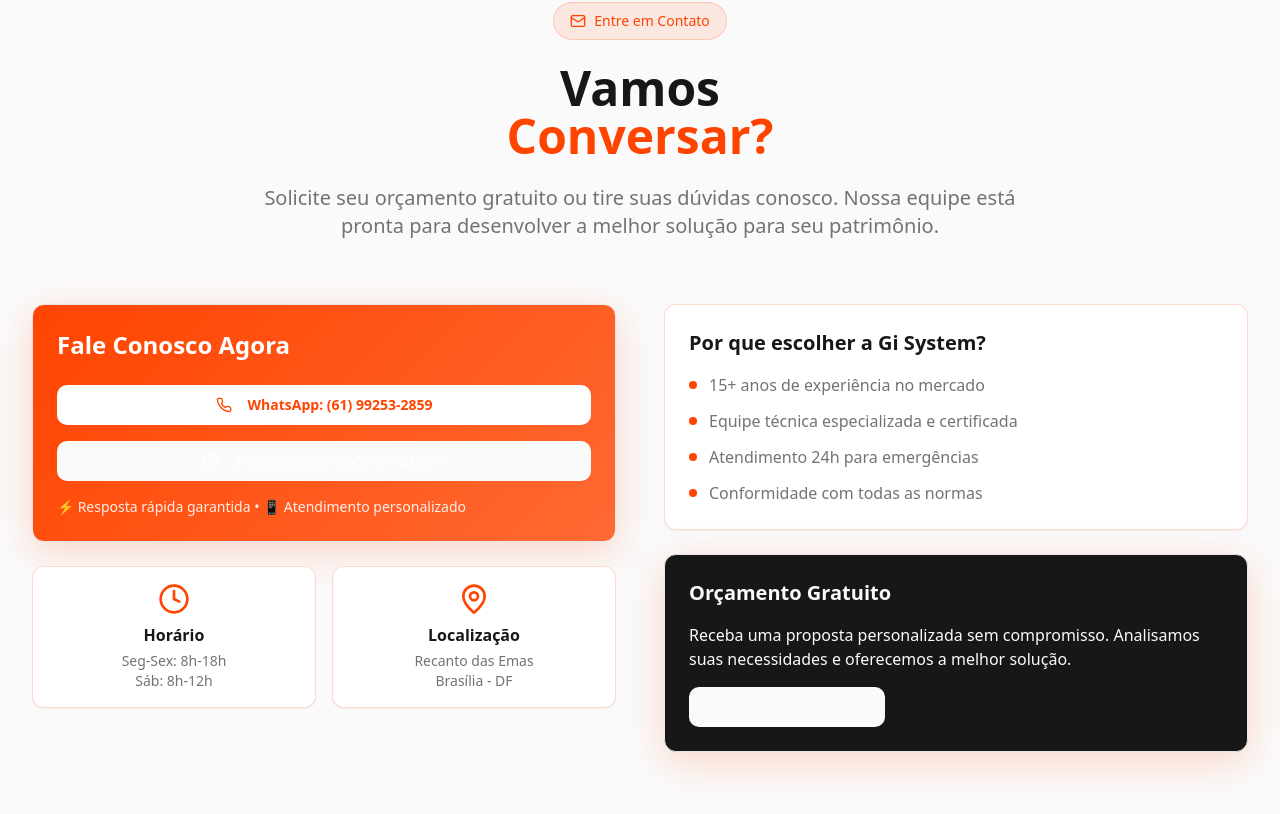
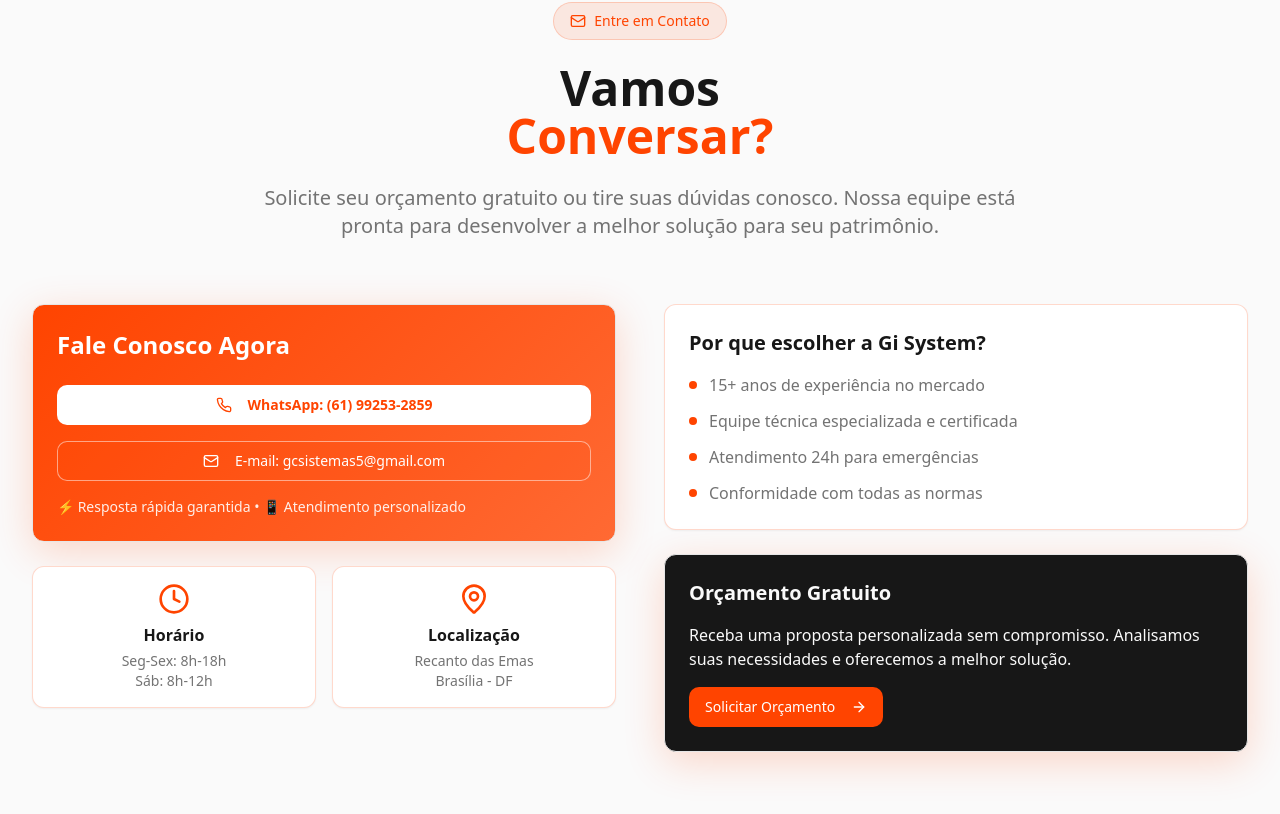
Before and after one commit to DevZipMateus/gi-sistemas, a React (Vite) app: page / in a window 1280 px wide. Shown: the part 6578-7392 px from the top of the page. Built offline with nearby package versions, Linux system fonts and the light colour scheme.

Commit message:
Fix button visibility
Adjust button styles to improve visibility and readability.

```diff
--- a/src/components/gi-system/ContactSection.tsx
+++ b/src/components/gi-system/ContactSection.tsx
@@ -57,7 +57,7 @@ export default function ContactSection() {
                 <Button
                   onClick={handleEmailClick}
                   variant="outline"
-                  className="w-full border-primary-foreground/30 text-primary-foreground hover:bg-primary-foreground hover:text-primary transition-all duration-300"
+                  className="w-full border-primary-foreground/50 text-primary-foreground bg-primary/10 hover:bg-primary-foreground hover:text-primary transition-all duration-300"
                 >
                   <Mail className="mr-2 w-4 h-4" />
                   E-mail: gcsistemas5@gmail.com
@@ -117,8 +117,7 @@ export default function ContactSection() {
               </p>
               <Button
                 onClick={handleWhatsAppClick}
-                variant="outline"
-                className="border-secondary-foreground/30 text-secondary-foreground hover:bg-secondary-foreground hover:text-secondary transition-all duration-300"
+                className="bg-primary text-primary-foreground hover:bg-primary/90 transition-all duration-300"
               >
                 Solicitar Orçamento
                 <ArrowRight className="ml-2 w-4 h-4" />
```
